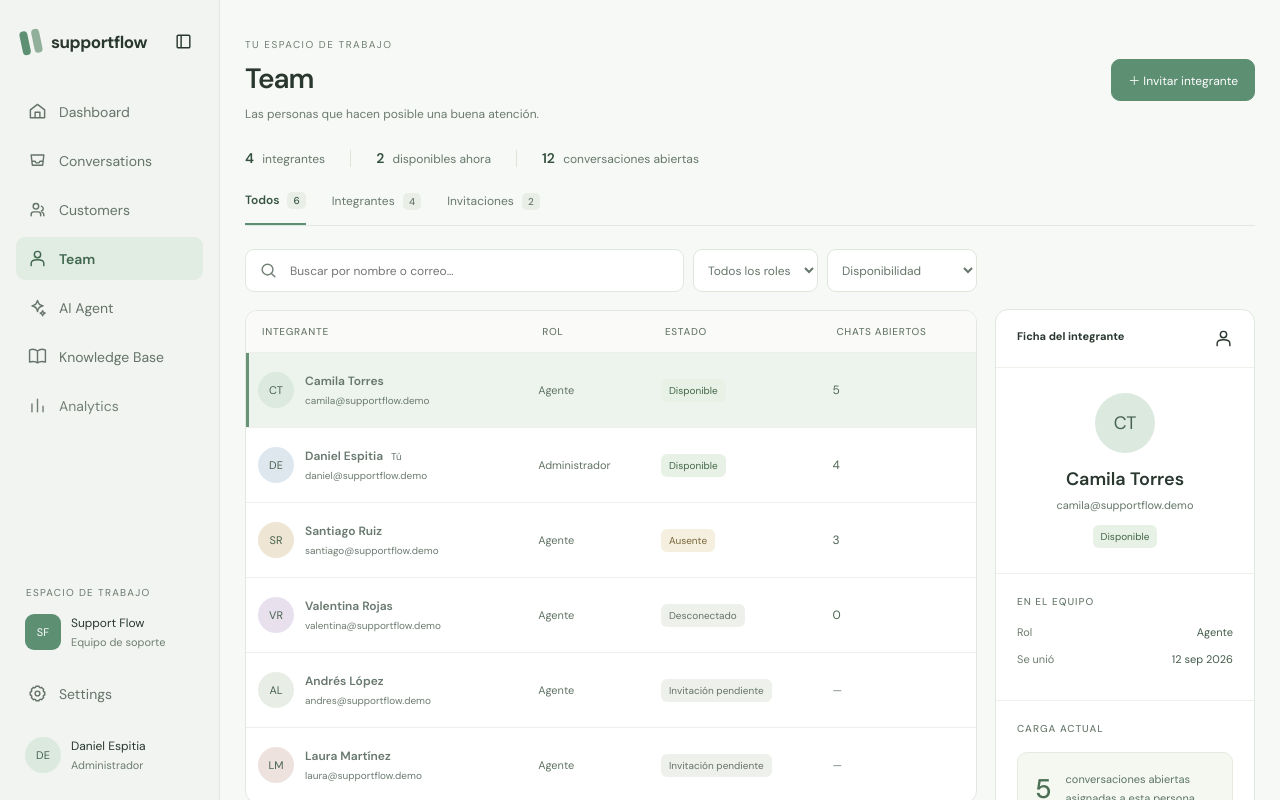
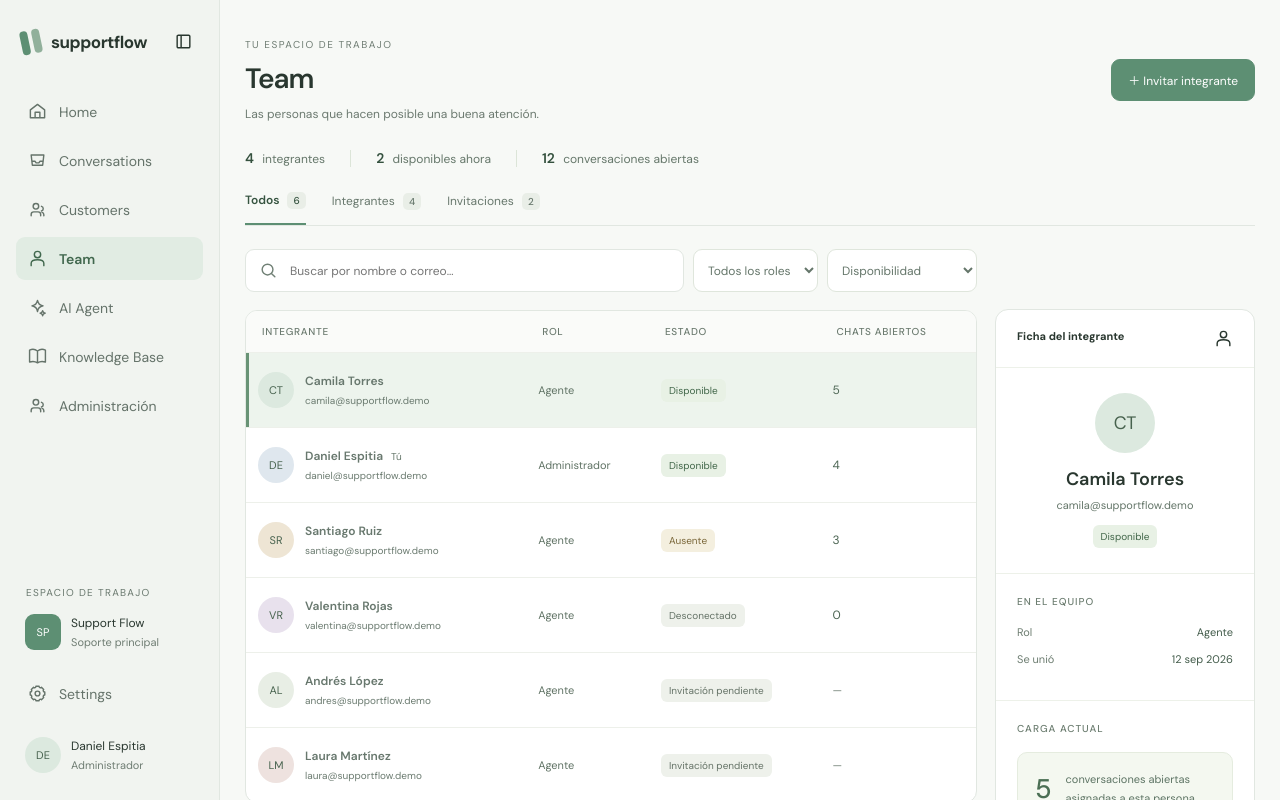
Before and after one commit to zLucky090802/supportFlow-frontend, an Angular app: page /team in a window 1280 px wide. Shown: the top 800 px of the page. Built offline with nearby package versions, Linux system fonts and the light colour scheme.

Commit message:
feat: add active team switcher

```diff
--- a/src/app/app.routes.ts
+++ b/src/app/app.routes.ts
@@ -1,6 +1,7 @@
 import { Routes } from '@angular/router';
 
 export const routes: Routes = [
+  { path: 'cambiar-equipo', title: 'Support Flow — Cambiar equipo', loadComponent: () => import('./features/admin/switch-team.component').then(m => m.SwitchTeamComponent) },
   { path: 'admin/equipos', title: 'Support Flow — Equipos', loadComponent: () => import('./features/admin/admin-teams.component').then(m => m.AdminTeamsComponent) },
   { path: 'admin/usuarios', title: 'Support Flow — Usuarios', loadComponent: () => import('./features/admin/admin-users.component').then(m => m.AdminUsersComponent) },
   { path: 'ai-agent/:id/activar', title: 'Support Flow — Activar agente', loadComponent: () => import('./features/ai-agent/agent-activation.component').then(m => m.AgentActivationComponent) },
--- /dev/null
+++ b/src/app/features/admin/switch-team.component.scss
@@ -0,0 +1 @@
+.switch-layout{display:grid;grid-template-columns:minmax(0,1.5fr) minmax(250px,1fr);gap:24px;margin-top:28px;align-items:start}.switch-row{width:100%;display:flex;gap:14px;align-items:center;padding:20px;margin-bottom:12px;text-align:left}.switch-row>span:nth-child(2){flex:1;min-width:0}.switch-row small{display:block;color:#758579;margin-top:6px;font-size:11px}.switch-row strong{font-size:13px;font-weight:500;overflow-wrap:anywhere}.switch-row.current{background:#edf4eb;border-color:#cddfc8}@media(max-width:1200px){.switch-layout{grid-template-columns:1fr}}@media(max-width:650px){.switch-row{padding:16px;flex-wrap:wrap}}
--- /dev/null
+++ b/src/app/features/admin/switch-team.component.ts
@@ -0,0 +1,9 @@
+import { ChangeDetectionStrategy, Component, inject, signal } from '@angular/core';
+import { AdminDemoStore } from './admin-demo.store';
+import { AdminShellComponent } from './admin-shell.component';
+@Component({selector:'app-switch-team',imports:[AdminShellComponent],styleUrls:['./admin-shared.scss','./switch-team.component.scss'],changeDetection:ChangeDetectionStrategy.OnPush,
+template:`<app-admin-shell><p class="feedback" role="status">{{feedback()}}</p><div class="switch-layout"><section class="panel"><div class="panel-header"><div><h2>¿En qué equipo vas a trabajar?</h2><p class="subtle">Selecciona el contexto de tu próxima sesión.</p></div></div><div class="panel-body">@for(team of store.accessibleTeams();track team.id){<button class="switch-row" [class.current]="store.activeTeamId()===team.id" [attr.aria-pressed]="store.activeTeamId()===team.id" (click)="switchTeam(team.id)"><span class="avatar">{{team.initials}}</span><span><strong>{{team.name}}</strong><small>Acceso de administrador · Demo</small></span><span [class.badge]="store.activeTeamId()===team.id">{{store.activeTeamId()===team.id?'Actual':'Entrar →'}}</span></button>}</div></section><aside class="panel"><div class="panel-body"><h3>Cambiar contexto, no pertenencia</h3><p>Este selector cambia el equipo activo de demostración. No traslada usuarios ni modifica sus permisos.</p><div class="divider"></div><p>Solo se ofrecerían los equipos a los que tienes acceso. Aquí se muestran tres ejemplos; las conversaciones y métricas todavía no se consultan por equipo al backend.</p></div></aside></div></app-admin-shell>`})
+export class SwitchTeamComponent {
+  readonly store=inject(AdminDemoStore);readonly feedback=signal('');
+  switchTeam(id:string):void {if(this.store.switchTeam(id))this.feedback.set('Contexto de ejemplo cambiado a '+this.store.activeTeam().name+'. Ninguna persona fue trasladada.');}
+}
--- a/src/app/shared/components/app-sidebar/app-sidebar.component.html
+++ b/src/app/shared/components/app-sidebar/app-sidebar.component.html
@@ -15,7 +15,7 @@
   </nav>
   <div class="bottom">
     <div class="label">ESPACIO DE TRABAJO</div>
-    <div class="team"><span class="avatar">SF</span><div>Support Flow<small>Equipo de soporte</small></div></div>
+    <a class="team" routerLink="/cambiar-equipo" title="Cambiar equipo de demostración" aria-label="Cambiar equipo de demostración"><span class="avatar">{{ workspace.activeTeam().initials }}</span><div>Support Flow<small>{{ workspace.activeTeam().name }}</small></div></a>
     <nav class="nav" aria-label="Configuración"><a routerLink="/settings" routerLinkActive="active" ariaCurrentWhenActive="page" title="Settings"><app-icon name="settings" [size]="19" /><span>Settings</span></a></nav>
     <div class="profile"><span class="avatar">DE</span><div>Daniel Espitia<small>Administrador</small></div></div>
   </div>
--- a/src/app/shared/components/app-sidebar/app-sidebar.component.scss
+++ b/src/app/shared/components/app-sidebar/app-sidebar.component.scss
@@ -16,6 +16,8 @@ a:focus-visible, button:focus-visible { outline: 3px solid #83a58d; outline-offs
 .team, .profile { display: flex; align-items: center; gap: 10px; margin: 0 9px; font-size: 12px; }
 .avatar { display: grid; place-items: center; background: #dce9df; border-radius: 50%; width: 36px; height: 36px; flex-shrink: 0; font-size: 11px; color: #47624e; }
 .team .avatar { background: #5d8f73; color: white; border-radius: 9px; }
+.team { color: inherit; text-decoration: none; border-radius: 9px; }
+.team:hover { background: #e9eee6; }
 small { display: block; margin-top: 4px; font-size: 11px; color: #6f7d73; }
 .bottom { margin-top: auto; padding-top: 50px; }
 .bottom .label { margin-top: 0; }
@@ -27,11 +29,15 @@ small { display: block; margin-top: 4px; font-size: 11px; color: #6f7d73; }
 .compact .collapse { margin: 5px 0 0; }
 .compact .nav a, .compact .nav button { justify-content: center; padding-inline: 10px; }
 .compact .profile { margin-inline: 3px; }
+.compact .team { display: flex; justify-content: center; margin-inline: 0; }
+.compact .team div { display: none; }
 @media(max-width:1200px) {
   .sidebar { padding-inline: 14px; }
   .brand b, .nav span, .label, .team, .profile div, .collapse { display: none; }
   .brand { margin-inline: 5px; }
   .profile { margin-inline: 3px; }
   .nav a, .nav button { justify-content: center; padding-inline: 10px; }
+  .team { display: flex; justify-content: center; margin-inline: 0; }
+  .team div { display: none; }
 }
 @media(max-width:650px) { .sidebar { padding-inline: 8px; } }
--- a/src/app/shared/components/app-sidebar/app-sidebar.component.ts
+++ b/src/app/shared/components/app-sidebar/app-sidebar.component.ts
@@ -1,4 +1,5 @@
-import { ChangeDetectionStrategy, Component, input, output } from '@angular/core';
+import { ChangeDetectionStrategy, Component, inject, input, output } from '@angular/core';
+import { AdminDemoStore } from '../../../features/admin/admin-demo.store';
 import { RouterLink, RouterLinkActive } from '@angular/router';
 import { AppIconComponent, AppIconName } from '../app-icon/app-icon.component';
 
@@ -10,15 +11,16 @@ import { AppIconComponent, AppIconName } from '../app-icon/app-icon.component';
   changeDetection: ChangeDetectionStrategy.OnPush,
 })
 export class AppSidebarComponent {
+  readonly workspace = inject(AdminDemoStore);
   readonly compact = input(false);
   readonly compactChange = output<boolean>();
   readonly items: ReadonlyArray<{ label: string; icon: AppIconName; path?: string }> = [
-    { label: 'Dashboard', icon: 'home', path: '/dashboard' },
+    { label: 'Home', icon: 'home', path: '/dashboard' },
     { label: 'Conversations', icon: 'inbox', path: '/bandeja' },
     { label: 'Customers', icon: 'users', path: '/contactos' },
     { label: 'Team', icon: 'person', path: '/team' },
     { label: 'AI Agent', icon: 'sparkles', path: '/ai-agent' },
     { label: 'Knowledge Base', icon: 'book', path: '/knowledge-base' },
-    { label: 'Analytics', icon: 'chart' },
+    { label: 'Administración', icon: 'users', path: '/admin/usuarios' },
   ];
 }
```
Also changed, not shown: 1 other file (tests, documents, lock files or other folders).
